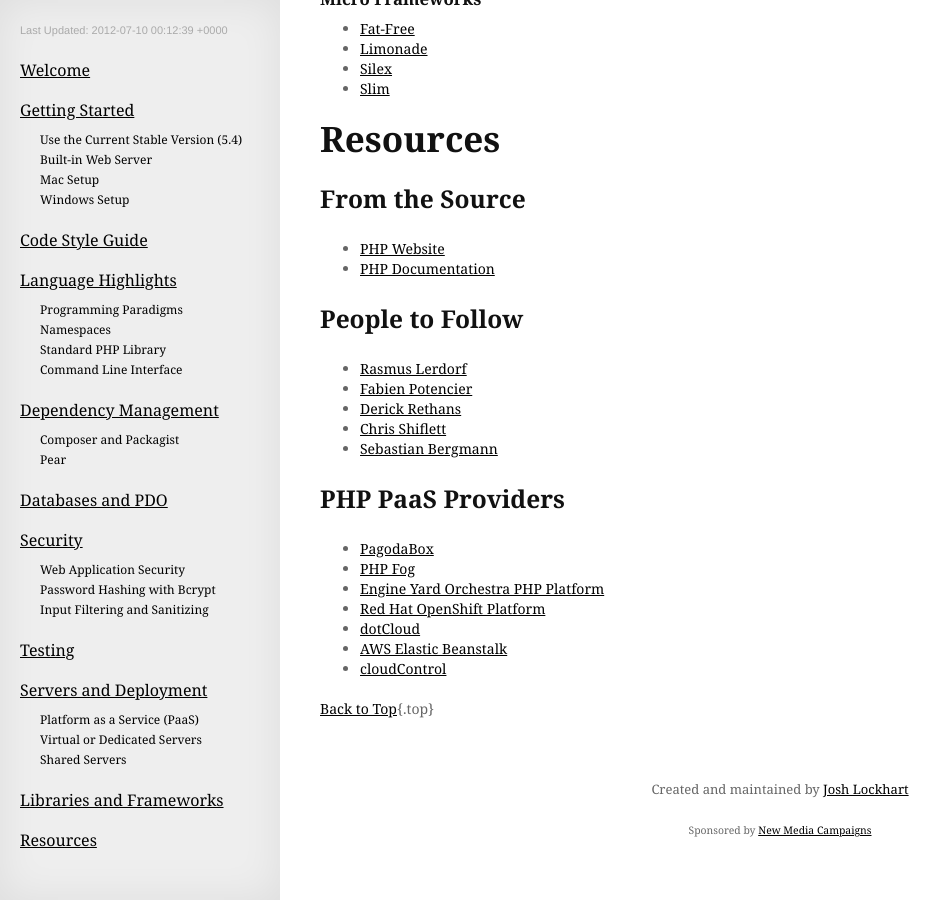
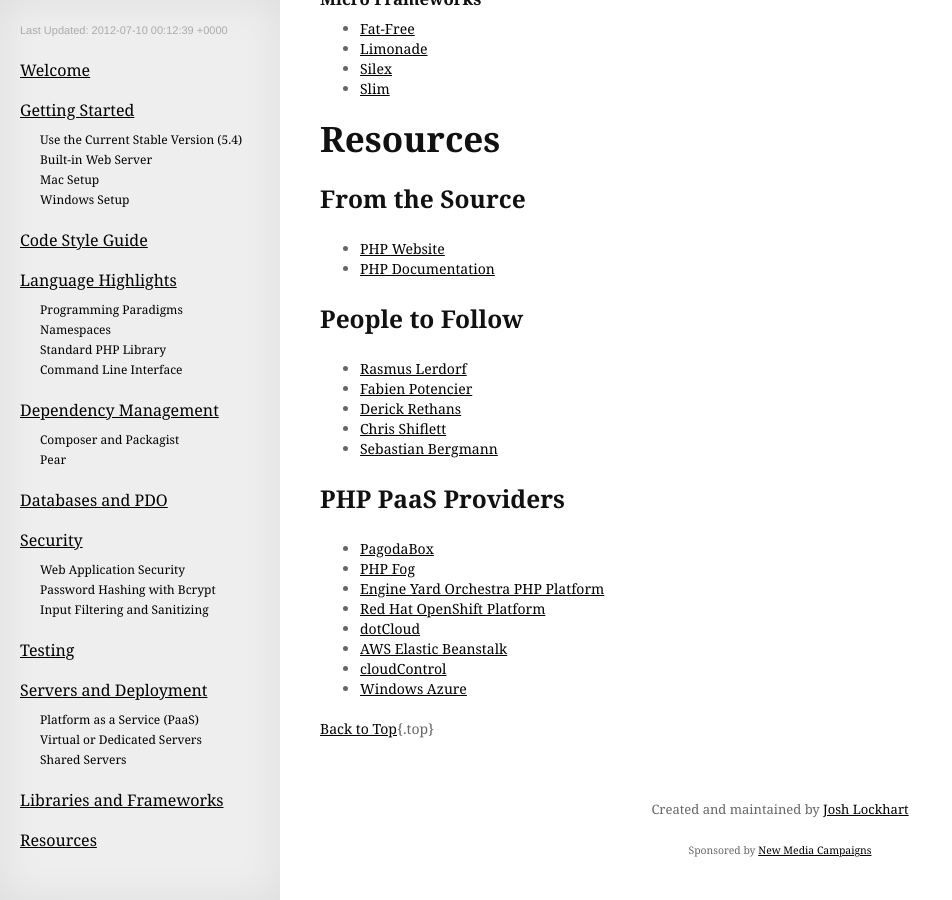
Before and after one commit to codeguy/php-the-right-way, a Jekyll site: the page built from index.html, in a window 1280 px wide and 900 px high, scrolled down 9147 px. Shown: the whole window, without its empty margins (0-952 px from the left). Built offline with Jekyll 4.4.1, drawn with Linux system fonts in a browser that asks for light colours; some web fonts are replaced; Markdown is read by kramdown in place of the engine named in the settings; comment, search, counter and statistics services are not loaded.

Commit message:
Added Windows Azure to list of PHP PaaS Providers

```diff
--- a/_includes/resources.md
+++ b/_includes/resources.md
@@ -22,5 +22,6 @@
 * [dotCloud](http://docs.dotcloud.com/services/php/)
 * [AWS Elastic Beanstalk](http://aws.amazon.com/elasticbeanstalk/)
 * [cloudControl](https://www.cloudcontrol.com/)
+* [Windows Azure](http://www.windowsazure.com/)
 
 [Back to Top](#top){.top}
```
